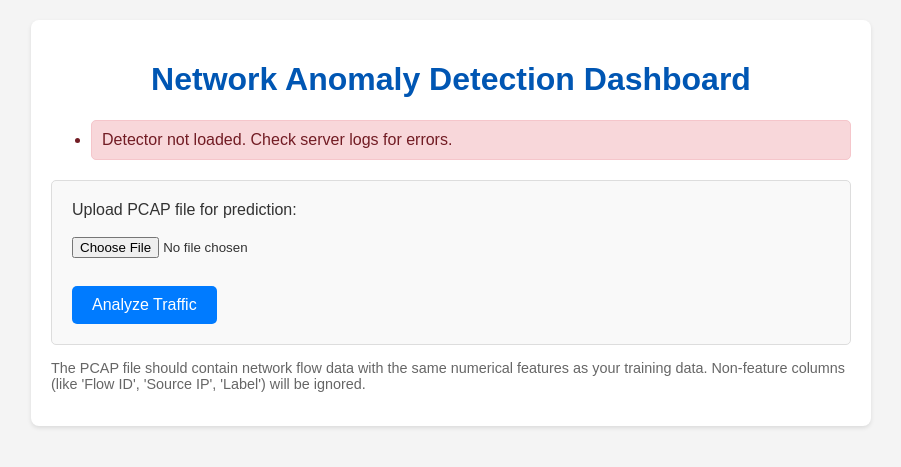
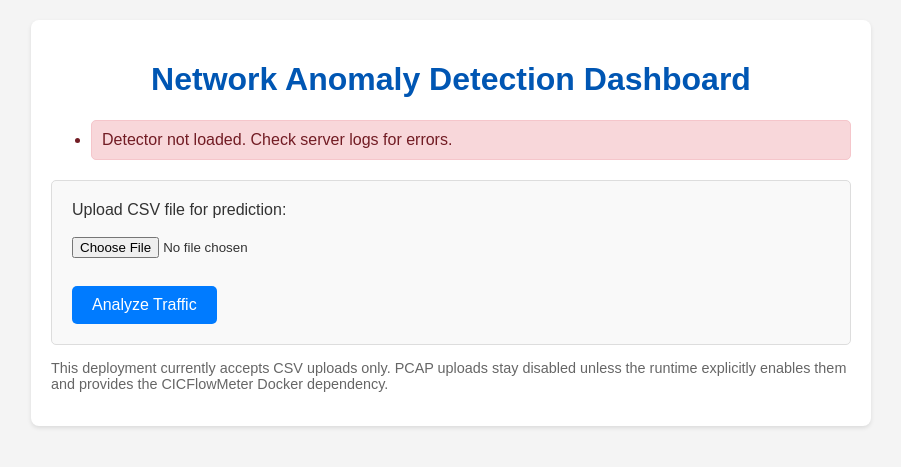
Before and after one commit to realqijun/network_anomaly_detector, a Flask app: page / in a window 1280 px wide. Shown: the top 467 px of the page, without its empty margins (189-1090 px from the left). Run offline with Flask 3, Linux system fonts and the light colour scheme.

Commit message:
fix: gate pcap uploads behind runtime support

```diff
--- a/deploy/app.py
+++ b/deploy/app.py
@@ -1,4 +1,5 @@
 import os
+import shutil
 import sys
 import tempfile
 
@@ -14,9 +15,13 @@
 from pcap_parser import parse_pcap_to_dataframe
 
 DEFAULT_BUNDLE_DIR = "model_bundle"
+DEFAULT_ENABLE_PCAP_UPLOADS = False
 
 
-def create_app(bundle_dir: "str | os.PathLike" = DEFAULT_BUNDLE_DIR) -> Flask:
+def create_app(
+    bundle_dir: "str | os.PathLike" = DEFAULT_BUNDLE_DIR,
+    enable_pcap_uploads: bool | None = None,
+) -> Flask:
     """Build the Flask app around one immutable model bundle.
 
     If the bundle fails to load, the app still starts (so ops can see the
@@ -27,6 +32,12 @@
     app = Flask(__name__)
     app.config['SECRET_KEY'] = os.urandom(24).hex()
     app.config['MAX_CONTENT_LENGTH'] = 100 * 1024 * 1024
+    if enable_pcap_uploads is None:
+        enable_pcap_uploads = (
+            os.environ.get('ENABLE_PCAP_UPLOADS', '').strip().lower() in {'1', 'true', 'yes'}
+            and shutil.which('docker') is not None
+        )
+    app.config['PCAP_UPLOADS_ENABLED'] = enable_pcap_uploads
 
     try:
         app.config['DETECTOR'] = Detector(bundle_dir)
@@ -38,7 +49,10 @@
     def index():
         if app.config['DETECTOR'] is None:
             flash("Detector not loaded. Check server logs for errors.", "danger")
-        return render_template('index.html')
+        return render_template(
+            'index.html',
+            pcap_uploads_enabled=app.config['PCAP_UPLOADS_ENABLED'],
+        )
 
     @app.route('/predict', methods=['POST'])
     def predict():
@@ -56,9 +70,18 @@
             flash('No selected file', 'warning')
             return redirect(url_for('index'))
 
+        allowed_extensions = {'csv'}
+        if app.config['PCAP_UPLOADS_ENABLED']:
+            allowed_extensions.update({'pcap', 'pcapng'})
         file_extension = file.filename.rsplit('.', 1)[-1].lower()
-        if file_extension not in ('csv', 'pcap', 'pcapng'):
-            flash("Unsupported file type. Please upload a CSV, PCAP, or PCAPNG file.", "warning")
+        if file_extension not in allowed_extensions:
+            if app.config['PCAP_UPLOADS_ENABLED']:
+                flash("Unsupported file type. Please upload a CSV, PCAP, or PCAPNG file.", "warning")
+            else:
+                flash(
+                    "Unsupported file type. This deployment accepts CSV uploads only unless PCAP uploads are explicitly enabled.",
+                    "warning",
+                )
             return redirect(url_for('index'))
 
         tmp_path = None
--- a/deploy/pcap_parser.py
+++ b/deploy/pcap_parser.py
@@ -18,6 +18,7 @@
 # mapping for a production PCAP upload).
 CLI_TO_CONTRACT_FEATURE = {
     "dst_port": "Dst Port",
+    "protocol": "Protocol",
     "flow_duration": "Flow Duration",
     "tot_fwd_pkts": "Tot Fwd Pkts",
     "tot_bwd_pkts": "Tot Bwd Pkts",
--- a/deploy/templates/index.html
+++ b/deploy/templates/index.html
@@ -35,16 +35,28 @@
         {% endwith %}
 
         <form action="/predict" method="post" enctype="multipart/form-data">
-            <label for="file">Upload PCAP file for prediction:</label><br><br>
-            <input type="file" name="file" id="file" accept=".csv, .pcap, .pcapng"><br><br>
+            <label for="file">
+                {% if pcap_uploads_enabled %}
+                Upload CSV or PCAP file for prediction:
+                {% else %}
+                Upload CSV file for prediction:
+                {% endif %}
+            </label><br><br>
+            <input type="file" name="file" id="file" accept="{{ '.csv, .pcap, .pcapng' if pcap_uploads_enabled else '.csv' }}"><br><br>
             <input type="submit" value="Analyze Traffic">
         </form>
 
+        {% if pcap_uploads_enabled %}
         <p>
-            The PCAP file should contain network flow data with the same numerical features
-            as your training data. Non-feature columns (like 'Flow ID', 'Source IP', 'Label')
-            will be ignored.
+            CSV uploads must contain the exact bundle feature contract.
+            PCAP uploads additionally require Docker access plus the sibling `cfm` image for CICFlowMeter extraction.
         </p>
+        {% else %}
+        <p>
+            This deployment currently accepts CSV uploads only.
+            PCAP uploads stay disabled unless the runtime explicitly enables them and provides the CICFlowMeter Docker dependency.
+        </p>
+        {% endif %}
     </div>
 </body>
 </html>
```
Also changed, not shown: tests/test_deploy_app.py (+18 -1 lines), tests/test_pcap_parser.py (+2 -0 lines), README.md.
